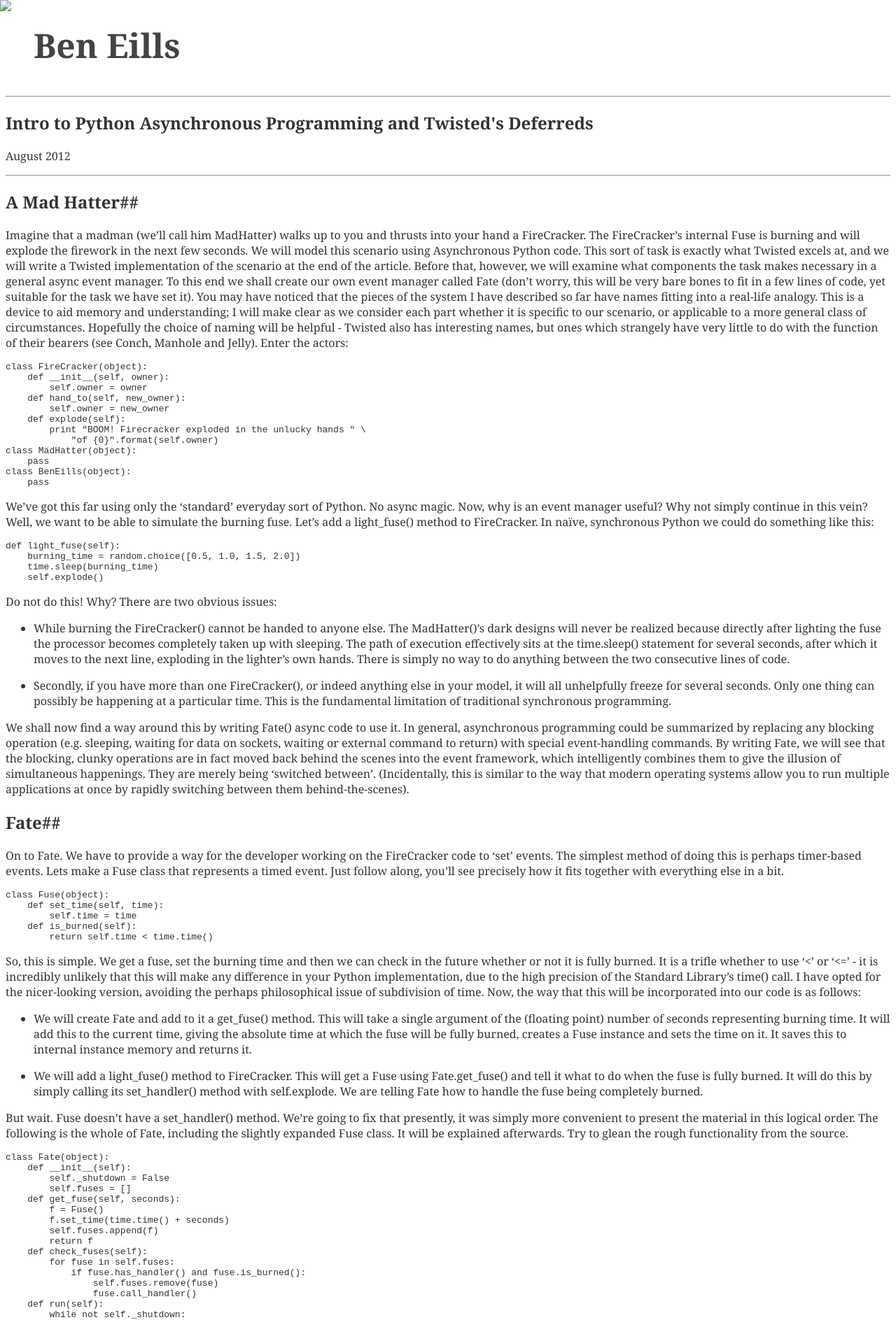
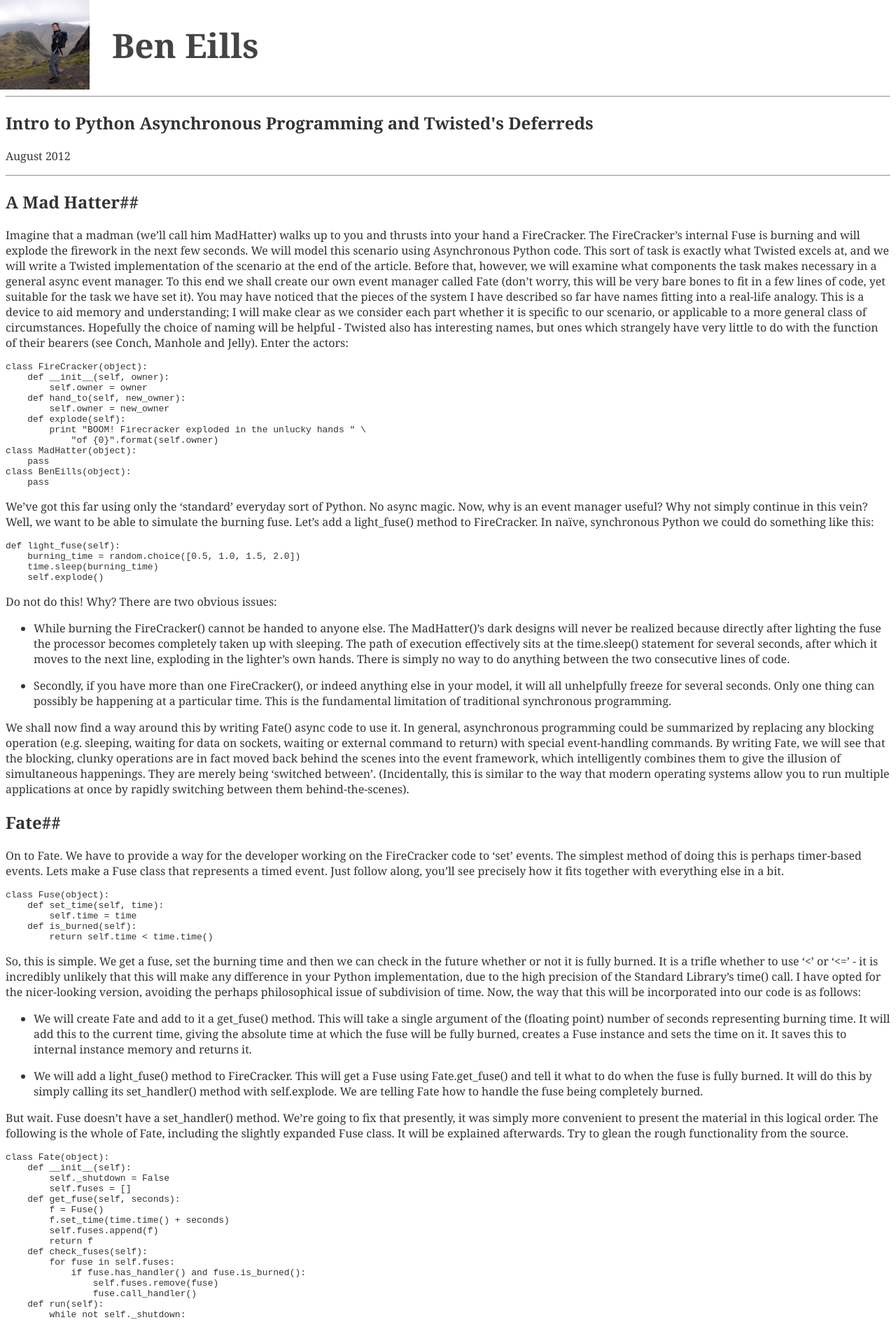
Before and after one commit to beneills/website, a Jekyll site: the page built from _posts/2012-08-01-twisted-tutorial.markdown, in a window 1280 px wide. Shown: the top 1887 px of the page at 70% size. Built offline with Jekyll 4.4.1, drawn with Linux system fonts in a browser that asks for light colours; Markdown is read by kramdown in place of the engine named in the settings.

Commit message:
fix relative link

```diff
--- a/_layouts/default.html
+++ b/_layouts/default.html
@@ -18,7 +18,7 @@
         <div class="container">
           <div class="site">
             <div class="header row">
-	      <a href="/"><img id="avatar" src="images/avatar.jpg" /></a>
+	      <a href="/"><img id="avatar" src="/images/avatar.jpg" /></a>
 	      <h1 class="title"><a href="/">{{ site.name }}</a></h1>
             </div>
 	    <div class="margined-content">
```
